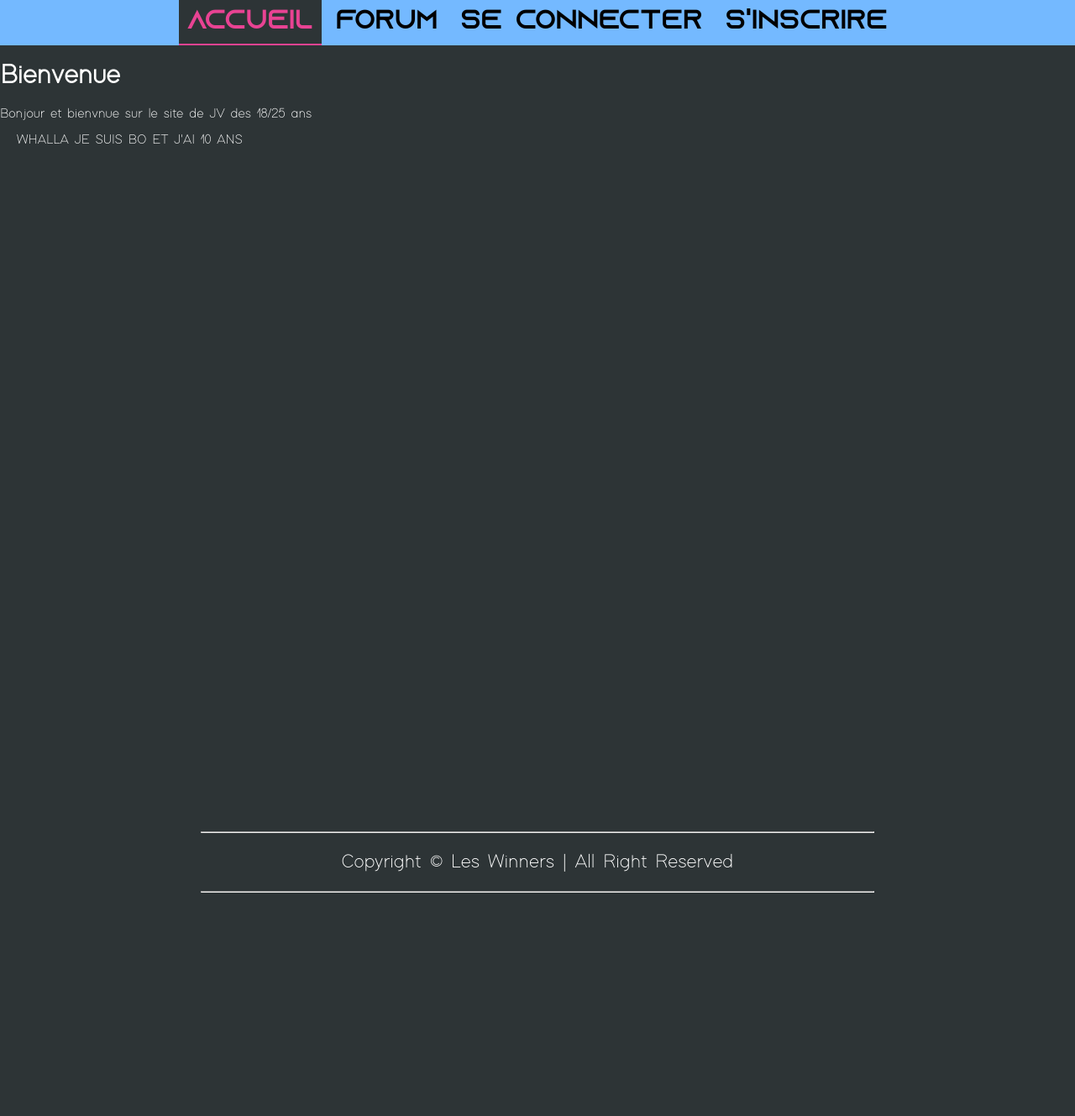
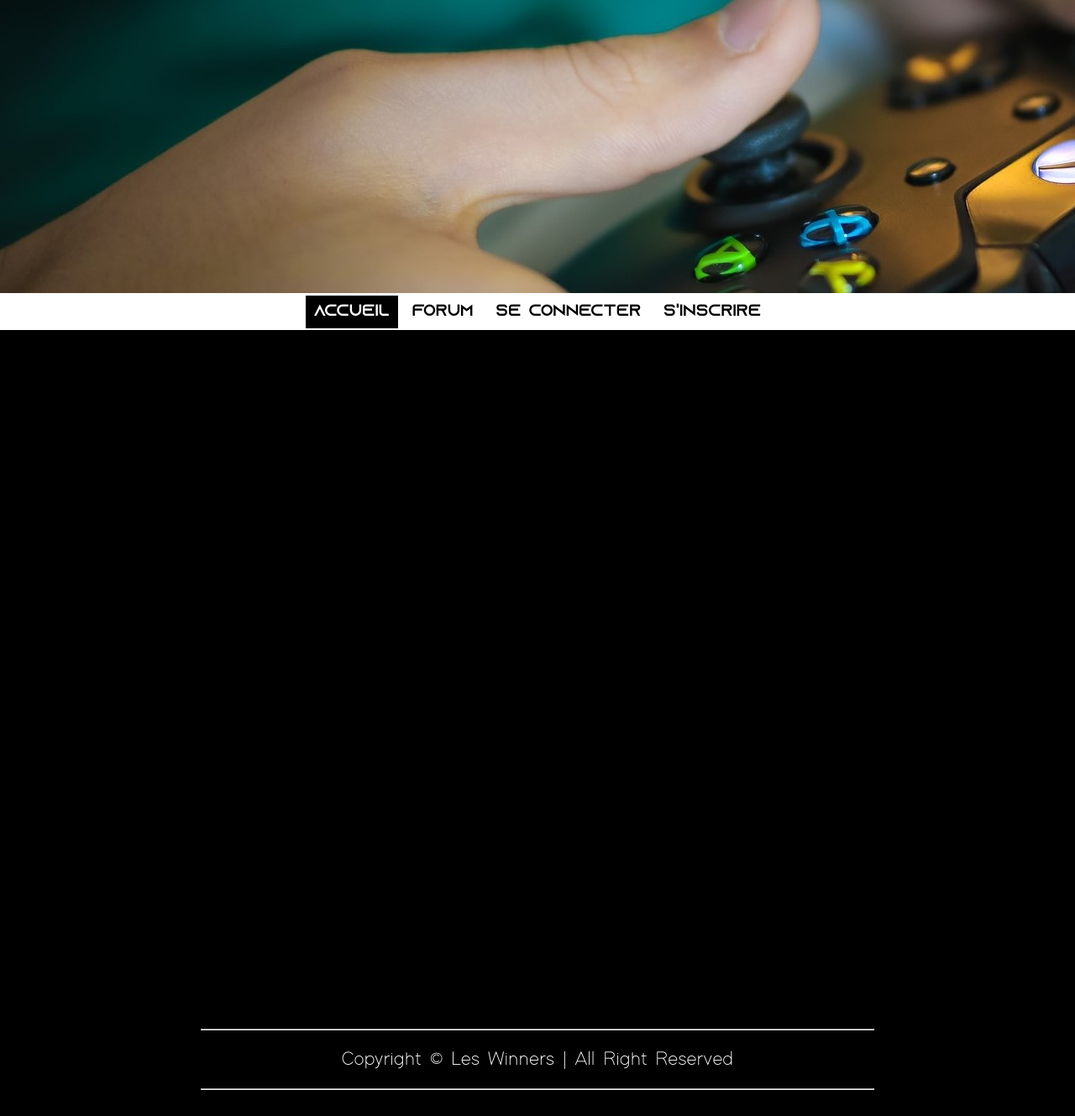
Before and after one commit to QuentinNEP/HackingSite, a PHP site: page / in a window 1280 px wide; the page is wider, and only the part inside the window is pictured. Shown: that part at 84% size. Before the commit the page ends 1063 px from the top of that part, so only its background shows below. Run offline with PHP 8.4, Linux system fonts and the light colour scheme.

Commit message:
changement dans le css et l'html

```diff
--- a/assets/style/main.css
+++ b/assets/style/main.css
@@ -3,14 +3,14 @@ Bleu clair :#74b9ff
 Bleu un peu moins clair : #0984e3
 Poupre pâle : #a29bfe
 Bleu pas tout à fait : #6c5ce7
-Gris mais pas trop : #2d3436
+Gris mais pas trop : black
 Rose hyper rose : #e84393
 */
 
 body {
 	margin: 0;
 	padding: 0;
-	background-color: #2d3436;
+	background-color: black;
 	color: white;
 	font-family: topic;
 
@@ -28,31 +28,36 @@ footer hr {
 }
 nav {
 	text-align: center;
-	background-color: #74b9ff;
+	background-color: white;
 }
+
 nav a {
 	display: inline-block;
 	font-family: font1;
 
 	text-decoration: none;
 	color: black;
-	font-size: 2em;
+	font-size: 1.2em;
 	margin: 10px;
 
 }
 nav a:hover {
 	padding: 10px;
 	margin: 0px;
-	background-color: #2d3436;
-	color : #e84393;
-	border-bottom: 2px solid #e84393;
+	background-color: black;
+	color : white;
+	border-bottom: 2px solid white;
+}
+.backgroundhome {
+
+	width: 100vw;
 }
 .actif {
 	padding: 10px;
 	margin: 0px;
-	background-color: #2d3436;
-	color : #e84393;
-	border-bottom: 2px solid #e84393;
+	background-color: black;
+	color : white;
+	border-bottom: 2px solid white;
 }
 .login {
 	padding-top: 10%;
@@ -79,6 +84,7 @@ nav a:hover {
 
 
 }
+
 .xbox {
 	display: flex;
 	flex-direction: row;
@@ -89,6 +95,7 @@ nav a:hover {
 	max-width: 500px;
 	max-height : 500px;
 	margin: 20px;
+
 
 }
 .switch {
@@ -109,5 +116,4 @@ main {
 }
 form {
 	text-align: center;
-
 }
--- a/index.php
+++ b/index.php
@@ -2,25 +2,29 @@
 <html lang="en" dir="ltr">
 	<head>
 		<link rel="stylesheet" href="assets/style/style.css">
+		<link href="https://unpkg.com/aos@2.3.1/dist/aos.css" rel="stylesheet">
+		<script src="https://unpkg.com/aos@2.3.1/dist/aos.js"></script>
 		<meta charset="utf-8">
 		<title>Acceuil</title>
 	</head>
 	<body>
 	<header>
-		<nav>
+		<nav data-aos="fade-down">
+			<img src="assets/image/backgrounds/background.jpg" alt="">
 			<a class="actif" href="index.php">Accueil</a>
 			<a href="forum.php">Forum</a>
 			<a href="loginpage.php">Se connecter</a>
 			<a href="registerpage.php">S'inscrire</a>
 		</nav>
-		<h1>Bienvenue</h1>
-		<p>Bonjour et bienvnue sur le site de JV des 18/25 ans</p>
 	</header>
 	<main>
-		<p>WHALLA JE SUIS BO ET J'AI 10 ANS </p>
+
 	</main>
 	<footer>
 		<?php include "foot.php" ?>
 	</footer>
+	<script>
+  AOS.init();
+</script>
 	</body>
 </html>
```
Also changed, not shown: forum.php (+7 -1 lines), loginpage.php (+7 -1 lines), registerpage.php (+7 -1 lines), assets/image/backgrounds/background.jpg (added), assets/style/typo.css (deleted).
